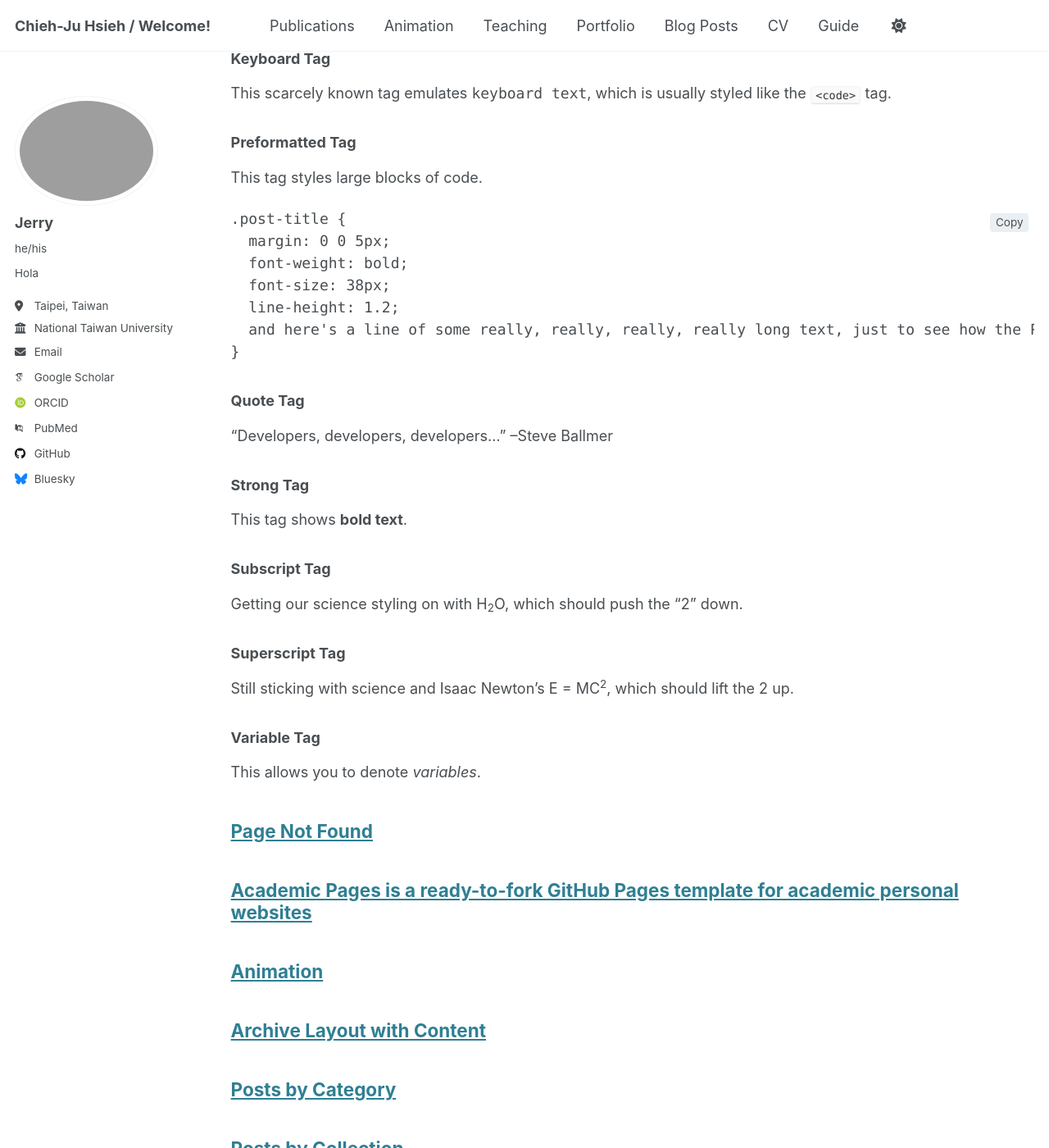
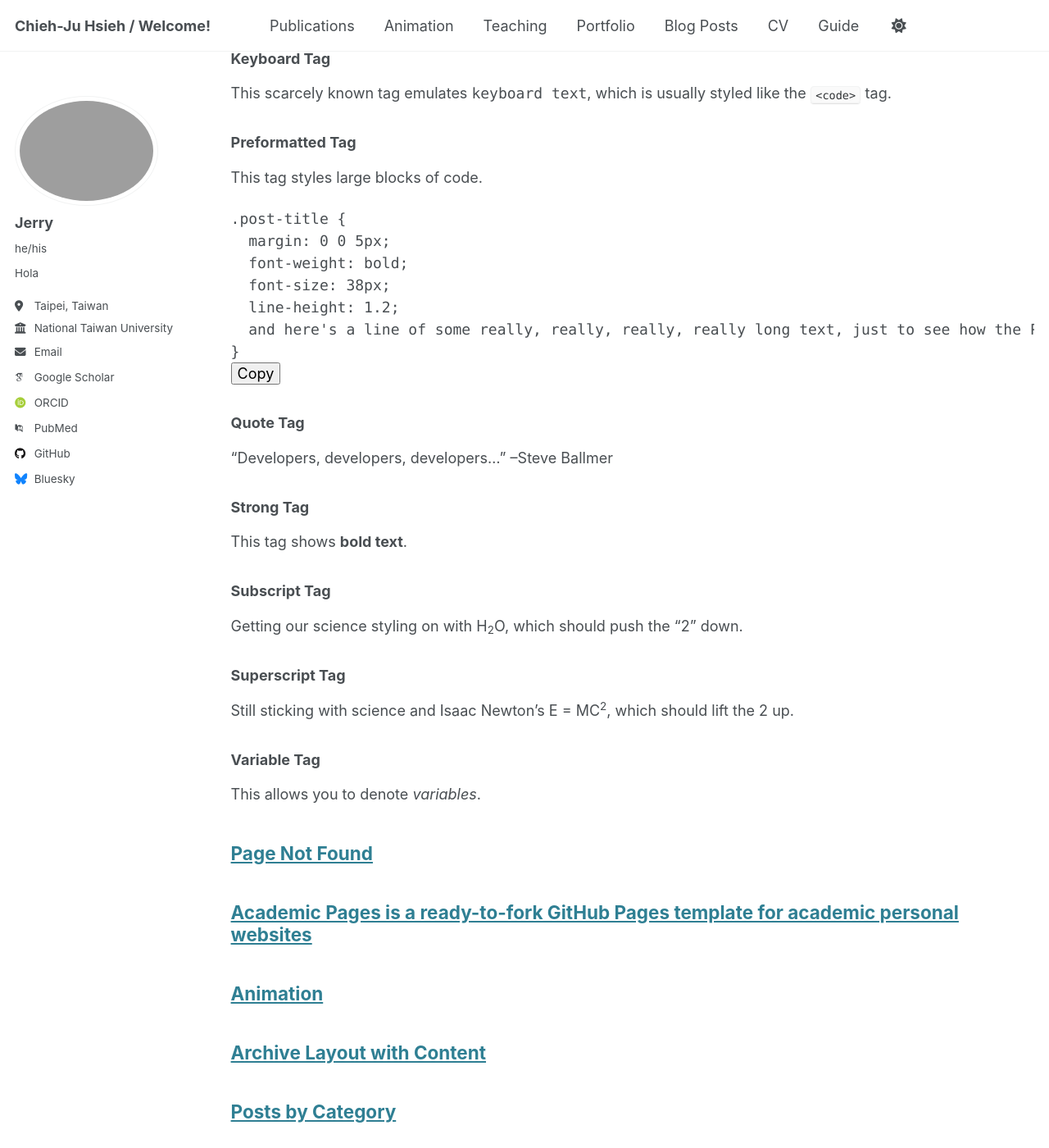
Before and after one commit to CJ-Hsieh/CJ-Hsieh.github.io, a Jekyll site: the page built from _pages/archive-layout-with-content.md, in a window 1280 px wide and 1400 px high, scrolled down 3677 px. Shown: the whole window at 82% size. Built offline with Jekyll 4.4.1, drawn with Linux system fonts in a browser that asks for light colours; some web fonts are replaced.

Commit message:
Update main.scss

```diff
--- a/assets/css/main.scss
+++ b/assets/css/main.scss
@@ -67,26 +67,3 @@ details.code-toggle summary {
   font-weight: bold;
   cursor: pointer;
 }
-
-/* copy button */
-.copy-button {
-  position: absolute;
-  top: 0.5em;
-  right: 0.5em;
-  background: #e2e8f0;
-  border: none;
-  border-radius: 4px;
-  font-size: 0.75em;
-  padding: 0.25em 0.5em;
-  cursor: pointer;
-  opacity: 0.7;
-  transition: opacity 0.2s;
-}
-
-.copy-button:hover {
-  opacity: 1;
-}
-
-pre {
-  position: relative; /* 讓按鈕對齊 pre 區塊 */
-}
```
